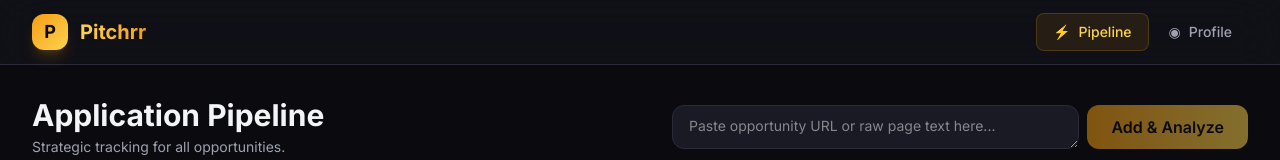
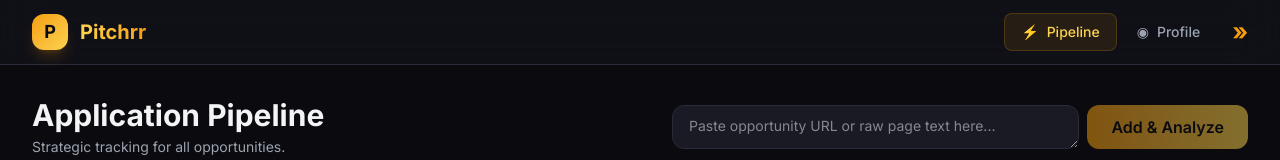
Before and after one commit to Surge-Ogiemudia/pitchrr, a Next.js app: page / in a window 1280 px wide. Shown: the top 160 px of the page. Built offline with nearby package versions, Linux system fonts and the light colour scheme; no server answers.

Commit message:
ui: add forward link to Preparr in navbar

```diff
--- a/src/components/Navbar.tsx
+++ b/src/components/Navbar.tsx
@@ -24,6 +24,7 @@ export default function Navbar() {
             </span>
           </Link>
 
+          <div className="flex items-center gap-2">
             <div className="flex items-center gap-1">
               {links.map((link) => (
                 <Link
@@ -40,6 +41,14 @@ export default function Navbar() {
                 </Link>
               ))}
             </div>
+            <a
+              href={process.env.NEXT_PUBLIC_PREPARR_URL || 'http://localhost:3000'}
+              className="text-primary hover:text-primary-light font-bold text-2xl ml-2 transition-colors"
+              title="Go to Preparr"
+            >
+              »
+            </a>
+          </div>
         </div>
       </div>
     </nav>
```
Lines whose indentation alone changed are shown as unchanged.
